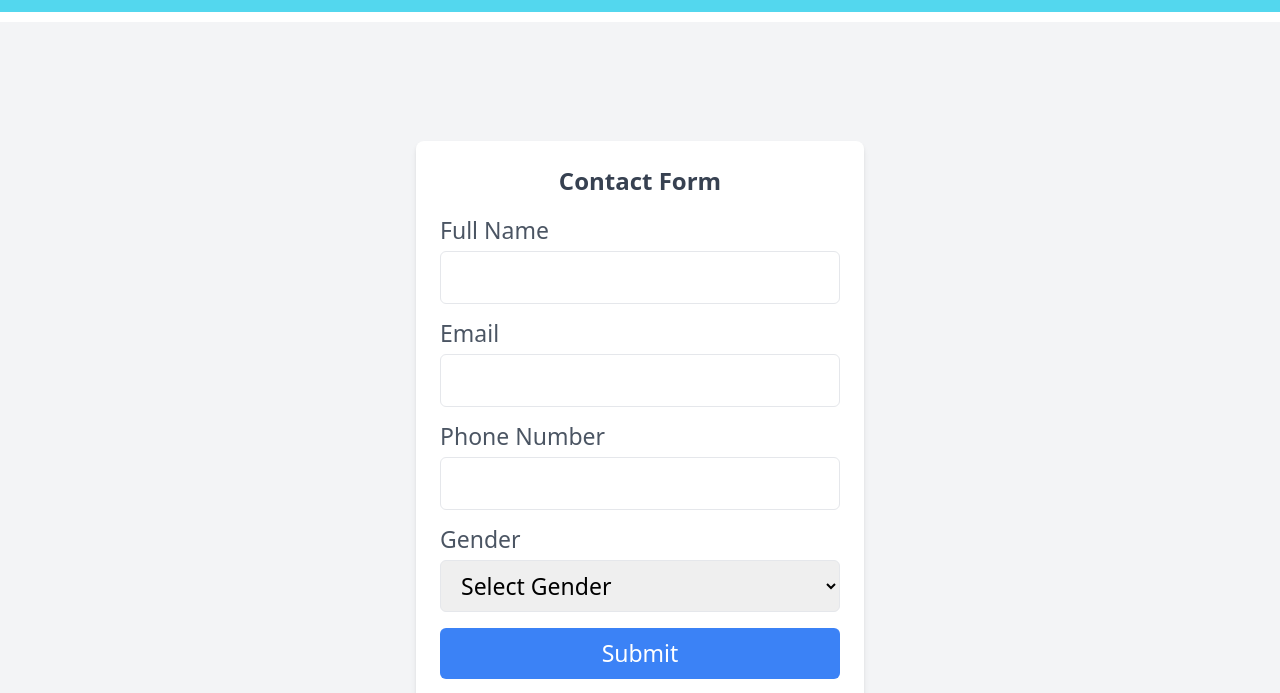
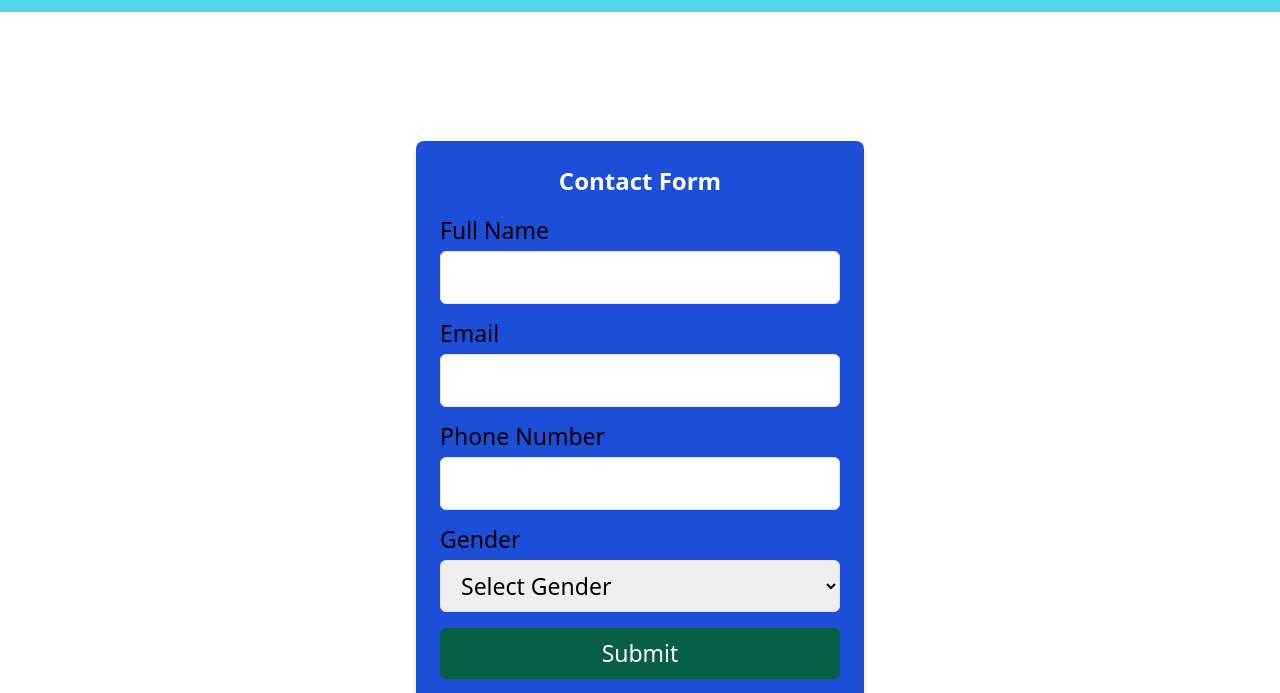
Before and after one commit to Delishkumar/Nostra-e-com, a website: page contact.html in a window 1280 px wide. Shown: the part 101-794 px from the top of the page. Drawn offline with nearby package versions, Linux system fonts and the light colour scheme.

Commit message:
contact update

```diff
--- a/contact.html
+++ b/contact.html
@@ -49,32 +49,32 @@
 
 
        <!--form-->
-     <div class="flex items-center justify-center min-h-screen bg-gray-100">
-    <div class="w-full max-w-md bg-white p-6 rounded-lg shadow-md">
-        <h2 class="text-2xl font-semibold text-center text-gray-700">Contact Form</h2>
+     <div class="flex items-center justify-center min-h-screen bg-white">
+    <div class="w-full max-w-md bg-white p-6 rounded-lg shadow-md bg-blue-700" >
+        <h2 class="text-2xl font-semibold text-center text-white">Contact Form</h2>
 
         <form action="#" method="POST" class="mt-4">
             <!-- Name -->
             <div>
-                <label class="block text-gray-600">Full Name</label>
+                <label class="block text-black">Full Name</label>
                 <input type="text" name="name" required class="w-full px-4 py-2 mt-1 border rounded-md focus:ring-2 focus:ring-blue-400 outline-none">
             </div>
 
             <!-- Email -->
             <div class="mt-3">
-                <label class="block text-gray-600">Email</label>
+                <label class="block text-black">Email</label>
                 <input type="email" name="email" required class="w-full px-4 py-2 mt-1 border rounded-md focus:ring-2 focus:ring-blue-400 outline-none">
             </div>
 
             <!-- Phone Number -->
             <div class="mt-3">
-                <label class="block text-gray-600">Phone Number</label>
+                <label class="block text-black">Phone Number</label>
                 <input type="tel" name="phone" required class="w-full px-4 py-2 mt-1 border rounded-md focus:ring-2 focus:ring-blue-400 outline-none">
             </div>
 
             <!-- Gender -->
             <div class="mt-3">
-                <label class="block text-gray-600">Gender</label>
+                <label class="block text-black">Gender</label>
                 <select name="gender" required class="w-full px-4 py-2 mt-1 border rounded-md focus:ring-2 focus:ring-blue-400 outline-none">
                     <option value="" disabled selected>Select Gender</option>
                     <option value="Male">Male</option>
@@ -85,7 +85,7 @@
 
             <!-- Submit Button -->
             <div class="mt-4">
-                <button type="submit" class="w-full bg-blue-500 text-white px-4 py-2 rounded-md hover:bg-blue-600 transition">Submit</button>
+                <button type="submit" class="w-full bg-green-800 text-white px-4 py-2 rounded-md hover:bg-green-500 transition">Submit</button>
             </div>
         </form>
     </div>
```
